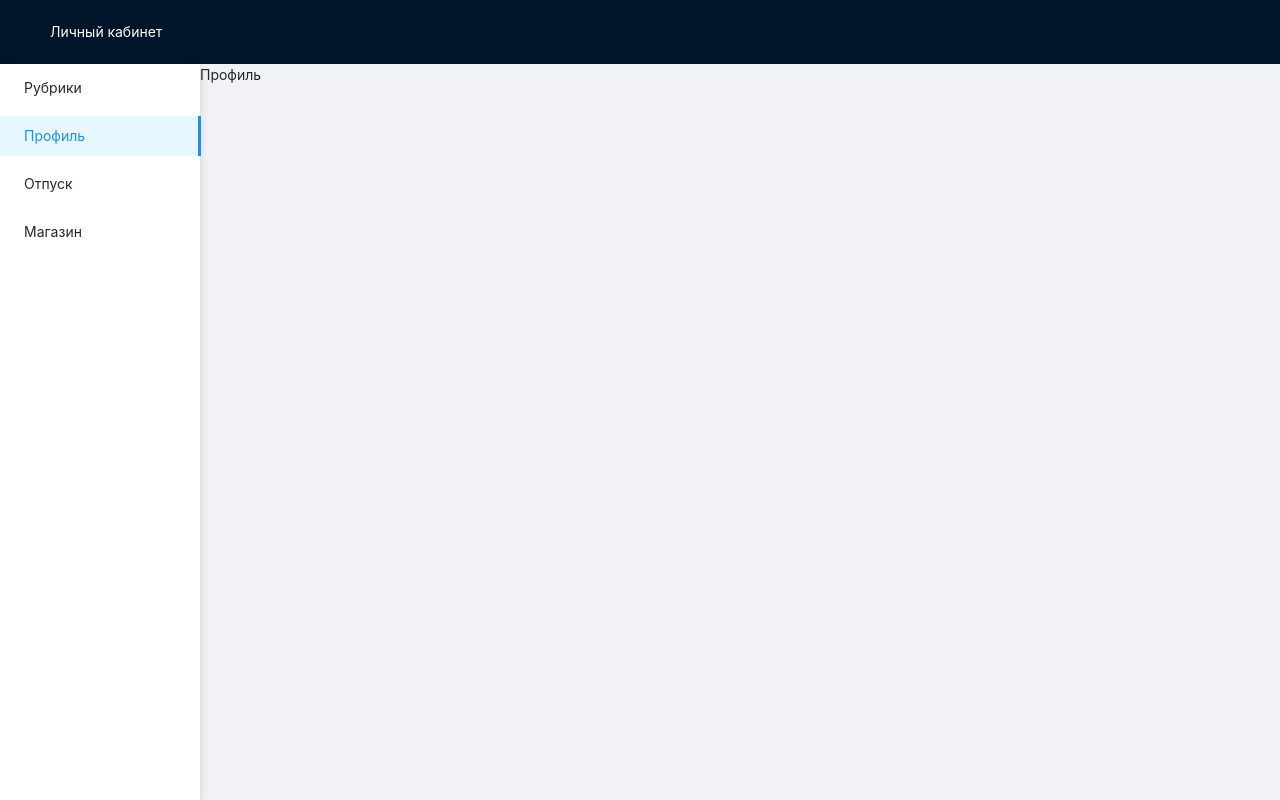
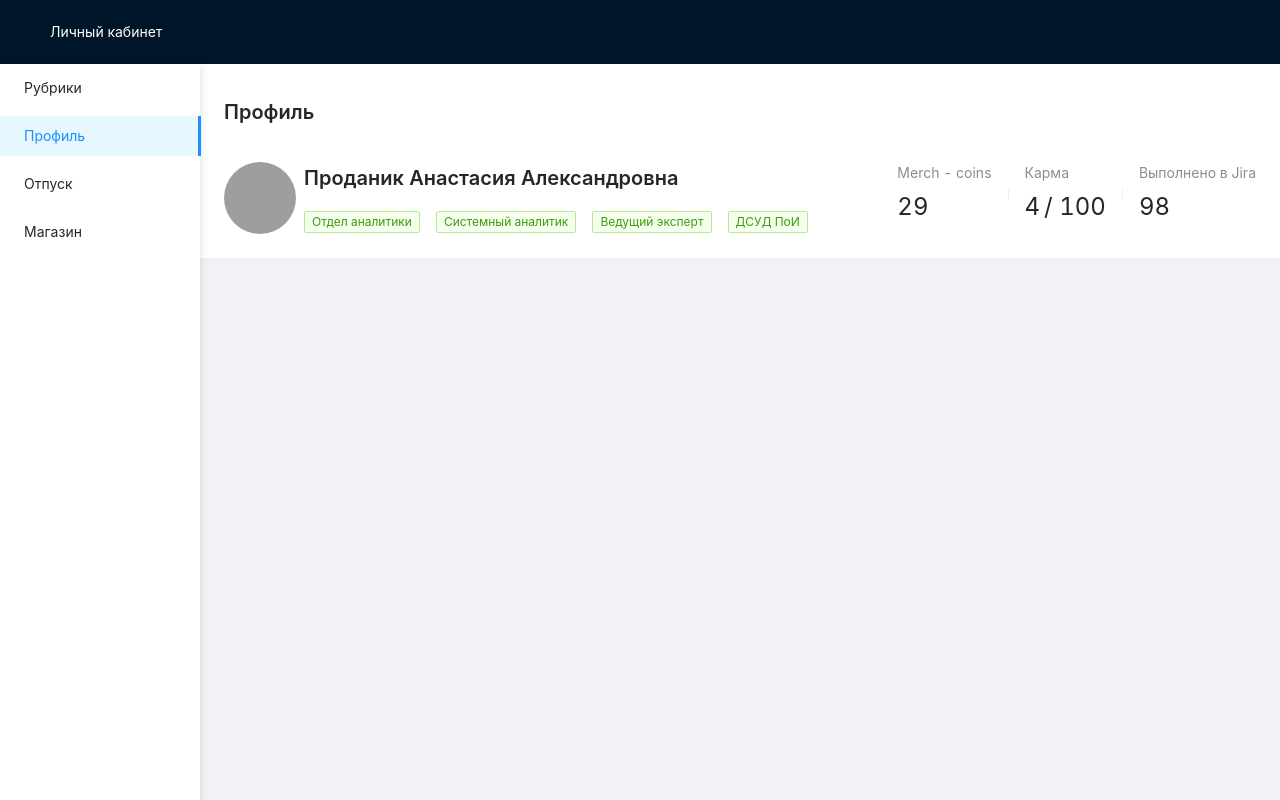
Before and after one commit to makoks/brooms-cabinet-2, a React (Create React App) app: page /profile in a window 1280 px wide. Built offline with nearby package versions, Linux system fonts and the light colour scheme; sample sign-in values are in the browser's storage; grey boxes are pictures that could not be loaded; what javascript-time-ago would draw is missing.

Commit message:
feat(profile): Add profile header

```diff
--- a/src/API.js
+++ b/src/API.js
@@ -1,11 +1,15 @@
 export const API = {
-  user: async () => {
-    return await {
-      avatarUrl:
-        "https://robohash.org/reruminciduntasperiores.png?size=72x72&set=set1",
-      name: "Проданик Анастасия Александровна",
-      notificationCount: 11,
-    };
+  user: () => {
+    return new Promise((resolve) => {
+      setInterval(() => {
+        resolve({
+          avatarUrl:
+              "https://robohash.org/reruminciduntasperiores.png?size=72x72&set=set1",
+                  name: "Проданик Анастасия Александровна",
+              notificationCount: 11,
+        })
+      }, 2000)
+    })
   },
 
   shop: async () => {
--- /dev/null
+++ b/src/components/Profile/ProfileInfo/ProfileInfo.js
@@ -0,0 +1,23 @@
+import React from 'react'
+import ProfileMainInfo from "./ProfileMainInfo/ProfileMainInfo";
+import Stats from "./Stats";
+
+
+const ProfileInfo = ({avatar, name, tags}) => {
+	return (
+		<div style={{
+			display: 'flex',
+			alignItems: 'start',
+			justifyContent: 'space-between'
+		}}>
+			<ProfileMainInfo avatar={avatar} name={name} tags={tags}/>
+			<Stats
+				coins={Math.round(Math.random() * 100)}
+				carma={Math.round(Math.random() * 10)}
+				tasks={Math.round(Math.random() * 100)}
+			/>
+		</div>
+	)
+}
+
+export default ProfileInfo
--- /dev/null
+++ b/src/components/Profile/ProfileInfo/ProfileMainInfo/ProfileMainInfo.js
@@ -0,0 +1,18 @@
+import React from 'react'
+import {Avatar, Space, Typography} from "antd";
+import Tags from "./Tags";
+
+
+const ProfileMainInfo = ({avatar, name, tags}) => {
+	return (
+		<Space>
+			<Avatar src={avatar} size={72} />
+			<Space direction='vertical'>
+				<Typography.Title level={4}>{name}</Typography.Title>
+				<Tags tags={tags} />
+			</Space>
+		</Space>
+	)
+}
+
+export default ProfileMainInfo
--- /dev/null
+++ b/src/components/Profile/ProfileInfo/ProfileMainInfo/Tags.js
@@ -0,0 +1,15 @@
+import React from 'react'
+import {Space, Tag} from "antd";
+
+
+const Tags = ({tags}) => {
+	return (
+		<Space>
+			{tags.map((tag, index) => (
+				<Tag color="green" key={index}>{tag}</Tag>
+			))}
+		</Space>
+	)
+}
+
+export default Tags
--- /dev/null
+++ b/src/components/Profile/ProfileInfo/Stats.js
@@ -0,0 +1,17 @@
+import React from 'react'
+import {Divider, Space, Statistic} from "antd";
+
+
+const Stats = ({coins, carma, tasks}) => {
+	return (
+		<Space>
+			<Statistic title='Merch - coins' value={coins}/>
+			<Divider type='vertical'/>
+			<Statistic title='Карма' value={carma} suffix="/ 100" />
+			<Divider type='vertical'/>
+			<Statistic title='Выполнено в Jira' value={tasks}/>
+		</Space>
+	)
+}
+
+export default Stats
--- a/src/pages/ProfilePage.jsx
+++ b/src/pages/ProfilePage.jsx
@@ -1,3 +1,32 @@
 import React from 'react';
+import {Layout, Skeleton} from "antd";
+import {ContentHeader} from "../components";
+import ProfileInfo from "../components/Profile/ProfileInfo/ProfileInfo";
+import {useEffect, useState} from "react";
+import {API} from "../API";
 
-export const ProfilePage = () => <>Профиль</>;
+const tags = ['Отдел аналитики', 'Системный аналитик', 'Ведущий эксперт', 'ДСУД ПоИ']
+
+export const ProfilePage = () => {
+	const [loading, setLoading] = useState(true)
+	const [profile, setProfile] = useState(undefined);
+
+	useEffect(() => {
+		const getProfile = async () => {
+			setProfile(await API.user());
+			setLoading(false)
+		};
+
+		getProfile();
+	}, []);
+	return (
+		<Layout>
+			<ContentHeader title='Профиль' paddingBottom={true}>
+				{loading
+				? <Skeleton avatar active paragraph={{ rows: 1 }} />
+				: <ProfileInfo avatar={profile.avatarUrl} name={profile.name} tags={tags}/>
+				}
+			</ContentHeader>
+		</Layout>
+	)
+};
```
